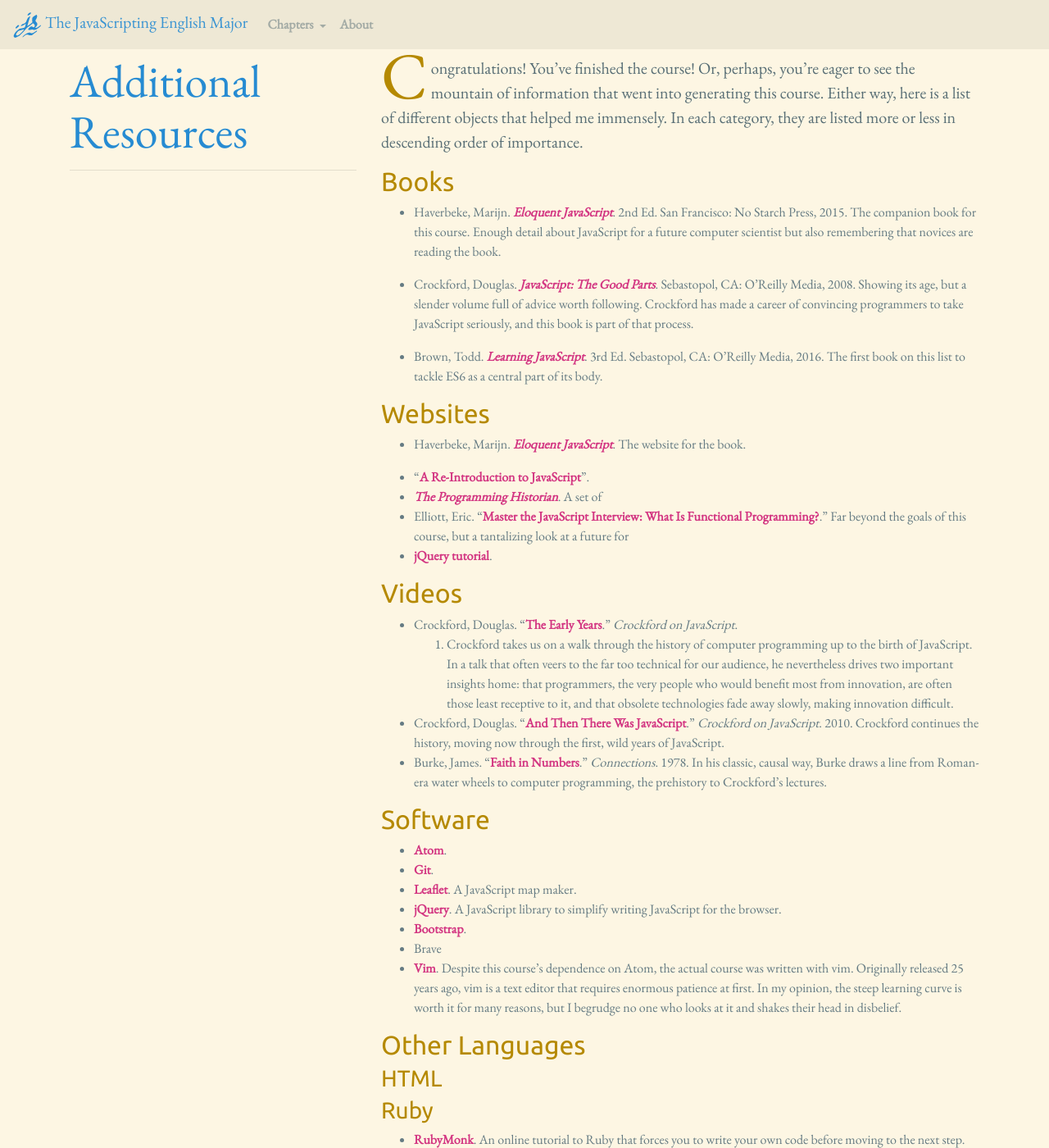
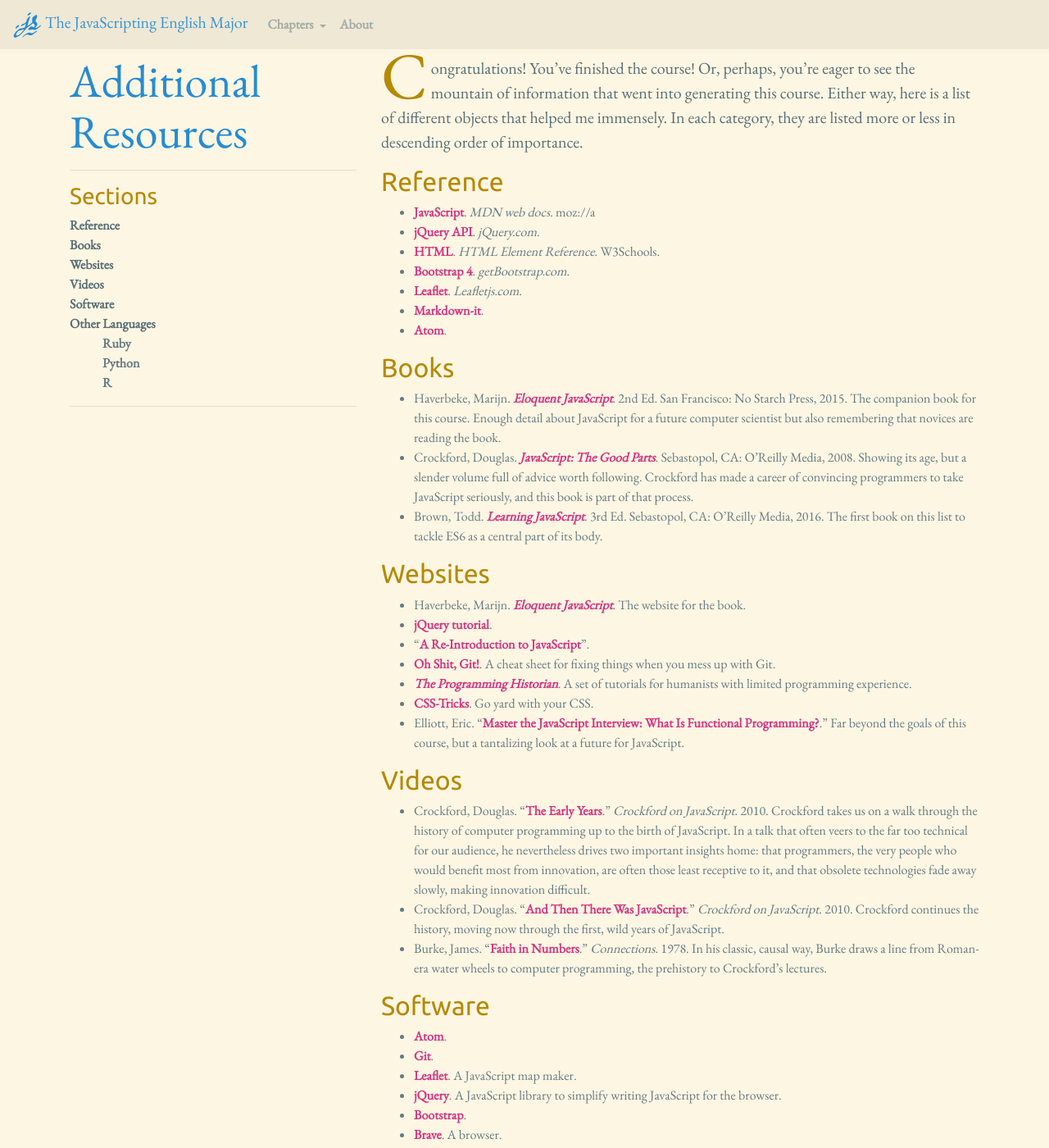
Before and after one commit to muziejus/javascripting-english-major, a Jekyll site: the page built from a-resources.md, in a window 1280 px wide and 1400 px high. Shown: the whole window at 82% size. Built offline with Jekyll 4.4.1, drawn with Linux system fonts in a browser that asks for light colours; nearby versions of some CDN libraries.

Commit message:
flesh out resources.

```diff
--- a/a-resources.md
+++ b/a-resources.md
@@ -1,7 +1,8 @@
 ---
 layout: default
 title: Additional Resources
-permalink: /a-resources/
+permalink: /a-resources
+prevch: /15-go-live
 ---
 
 Congratulations! You’ve finished the course! Or, perhaps, you’re eager to see
@@ -9,42 +10,58 @@
 here is a list of different objects that helped me immensely. In each
 category, they are listed more or less in descending order of importance.
 
+<section id="reference">
+## Reference
+
+* [JavaScript](https://developer.mozilla.org/en-US/docs/Web/JavaScript). *MDN web docs*. moz://a
+* [jQuery API](https://api.jquery.com/). *jQuery.com*.
+* [HTML](https://www.w3schools.com/TAGs/default.asp). *HTML Element Reference*. W3Schools.
+* [Bootstrap 4](https://v4-alpha.getbootstrap.com/getting-started/introduction/). *getBootstrap.com*.
+* [Leaflet](http://leafletjs.com/reference-1.2.0.html). *Leafletjs.com*.
+* [Markdown-it](https://github.com/markdown-it/markdown-it).
+* [Atom](http://atom.io/docs).
+
+
+</section>
+<section id="books">
 ## Books
 
 * Haverbeke, Marijn. [*Eloquent JavaScript*](http://eloquentjavascript.net).
 2nd Ed. San Francisco: No Starch Press, 2015. The companion book for this
 course. Enough detail about JavaScript for a future computer scientist but
 also remembering that novices are reading the book.
-
 * Crockford, Douglas. [*JavaScript: The Good
 Parts*](http://shop.oreilly.com/product/9780596517748.do). Sebastopol, CA:
 O’Reilly Media, 2008. Showing its age, but a slender volume full of advice
 worth following. Crockford has made a career of convincing programmers to take
 JavaScript seriously, and this book is part of that process.
-
 * Brown, Todd. [*Learning
 JavaScript*](http://shop.oreilly.com/product/0636920035534.do). 3rd Ed.
 Sebastopol, CA: O’Reilly Media, 2016. The first book on this list to tackle
 ES6 as a central part of its body.
 
+</section>
+<section id="websites">
 ## Websites
 
 * Haverbeke, Marijn. [*Eloquent JavaScript*](http://eloquentjavascript.net). The website for the
 book.
-
+* [jQuery tutorial](https://learn.jquery.com/about-jquery/).
 * “[A Re-Introduction to
 JavaScript](https://developer.mozilla.org/en-US/docs/Web/JavaScript/A_re-introduction_to_JavaScript)”.
-* [*The Programming Historian*](https://programminghistorian.org/). A set of
+* [Oh Shit, Git!](http://ohshitgit.com). A cheat sheet for fixing things when you mess up with Git.
+* [*The Programming Historian*](https://programminghistorian.org/). A set of tutorials for humanists with limited programming experience.
+* [CSS-Tricks](https://css-tricks.com/). Go yard with your CSS.
 * Elliott, Eric. “[Master the JavaScript Interview: What Is Functional
 Programming?](https://medium.com/javascript-scene/master-the-javascript-interview-what-is-functional-programming-7f218c68b3a0).”
-Far beyond the goals of this course, but a tantalizing look at a future for
-* [jQuery tutorial](https://learn.jquery.com/about-jquery/).
+Far beyond the goals of this course, but a tantalizing look at a future for JavaScript.
 
+</section>
+<section id="videos">
 ## Videos
 
 * Crockford, Douglas. “[The Early
-Years](https://www.youtube.com/embed/JxAXlJEmNMg).” *Crockford on JavaScript*.
-2010.  Crockford takes us on a walk through the history of computer
+Years](https://www.youtube.com/embed/JxAXlJEmNMg).” *Crockford on JavaScript*.  2010.  Crockford takes us on a walk through the history of computer
 programming up to the birth of JavaScript. In a talk that often veers to the
 far too technical for our audience, he nevertheless drives two important
 insights home: that programmers, the very people who would benefit most from
@@ -59,6 +76,8 @@
 his classic, causal way, Burke draws a line from Roman-era water wheels to
 computer programming, the prehistory to Crockford’s lectures.
 
+</section>
+<section id="software">
 ## Software
 
 * [Atom](http://atom.io).
@@ -67,16 +86,16 @@
 * [jQuery](http://jquery.com). A JavaScript library to simplify writing
 JavaScript for the browser.
 * [Bootstrap](http://getbootstrap.com).
-* Brave
+* [Brave](http://brave.com). A browser.
 * [Vim](http://www.vim.org). Despite this course’s dependence on Atom, the
 actual course was written with vim. Originally released 25 years ago, vim is a
 text editor that requires enormous patience at first. In my opinion, the steep
 learning curve is worth it for many reasons, but I begrudge no one who looks
 at it and shakes their head in disbelief.
 
+</section>
+<section id="other-languages">
 ## Other Languages
-
-### HTML
 
 ### Ruby
 
```
Also changed, not shown: 15-go-live.md (+1 -0 lines).
